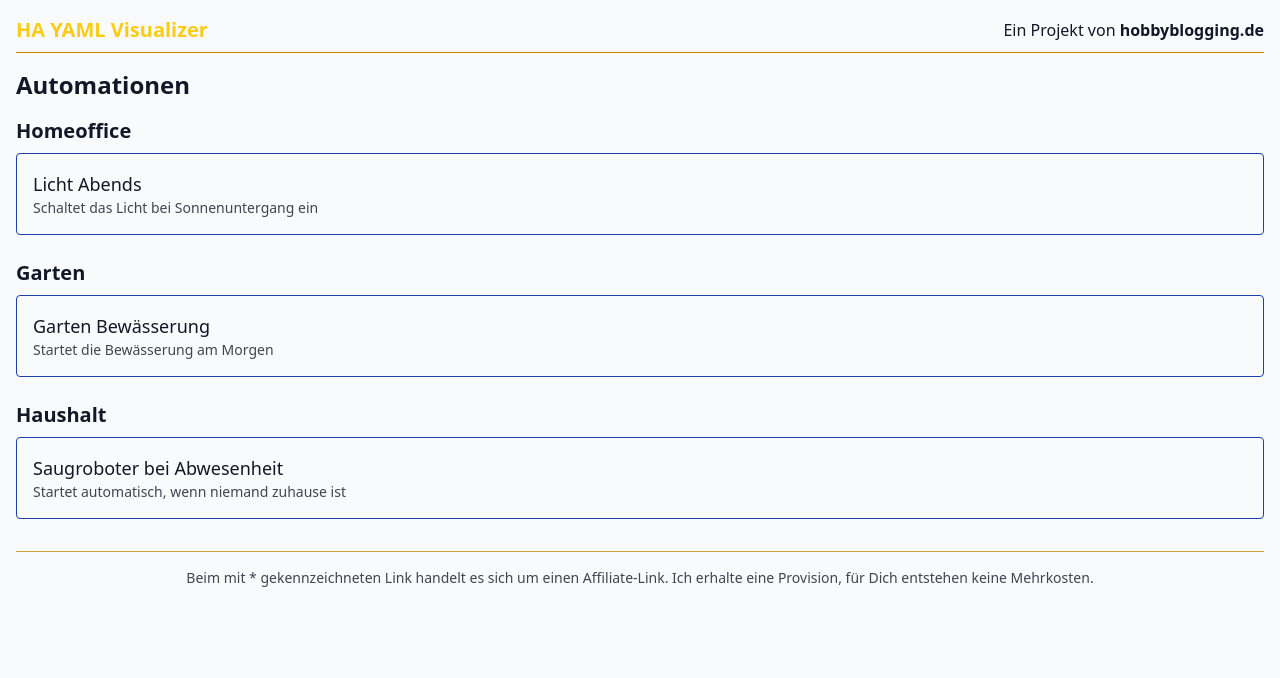
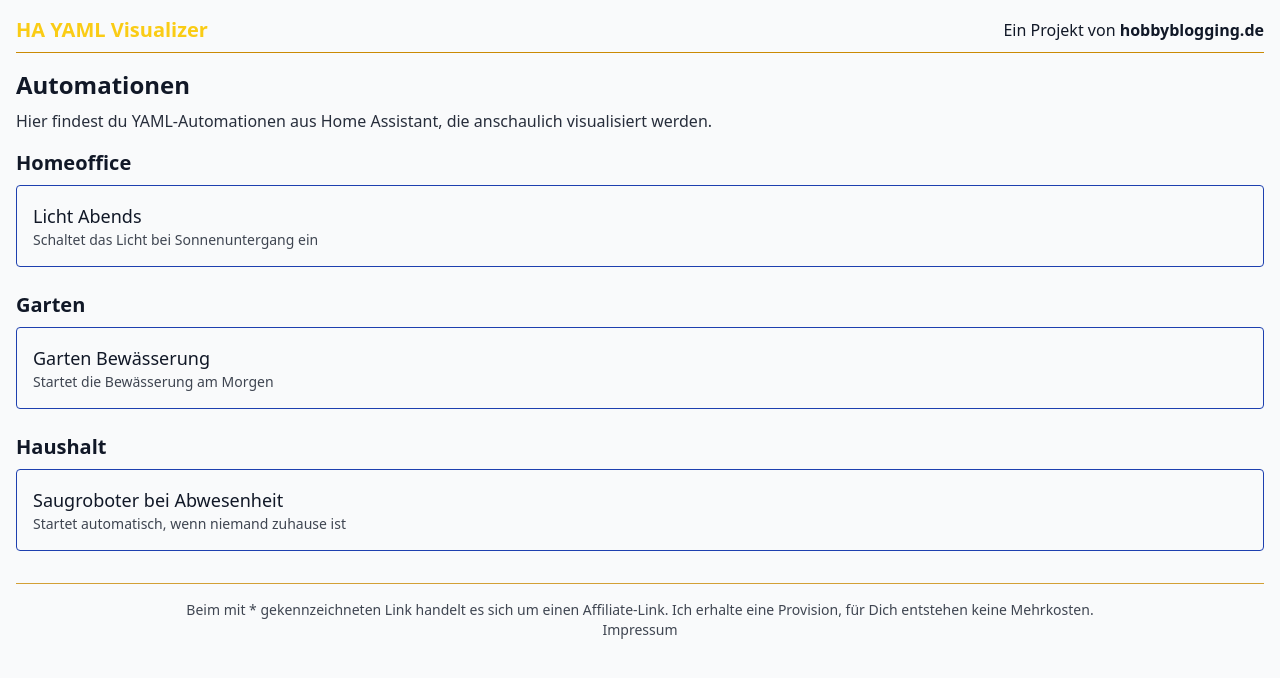
Before and after one commit to lkn94/ha-automation-visualizer, a React (Vite) app: page / in a window 1280 px wide. Shown: the top 678 px of the page. Built offline with nearby package versions, Linux system fonts and the light colour scheme.

Commit message:
Refine intro text without personal pronouns

```diff
--- a/src/App.tsx
+++ b/src/App.tsx
@@ -39,6 +39,14 @@ export default function App() {
       <footer className="text-sm mt-8 border-t border-yellow-600 pt-4 text-center opacity-80">
         Beim mit * gekennzeichneten Link handelt es sich um einen Affiliate-Link.
         Ich erhalte eine Provision, für Dich entstehen keine Mehrkosten.
+        <br />
+        <a
+          href="https://hobbyblogging.de/impressum"
+          target="_blank"
+          rel="noopener noreferrer"
+        >
+          Impressum
+        </a>
       </footer>
     </div>
   );
--- a/src/components/AutomationList.tsx
+++ b/src/components/AutomationList.tsx
@@ -35,7 +35,11 @@ export default function AutomationList({ onSelect }: Props) {
 
   return (
     <div>
-      <h1 className="text-2xl font-bold mb-4">Automationen</h1>
+      <h1 className="text-2xl font-bold mb-2">Automationen</h1>
+      <p className="mb-4 opacity-90">
+        Hier findest du YAML-Automationen aus Home Assistant, die anschaulich
+        visualisiert werden.
+      </p>
       {Object.entries(groups).map(([cat, items]) => (
         <div key={cat} className="mb-6">
           <h2 className="text-xl font-semibold mb-2">{cat}</h2>
--- a/src/components/AutomationViewer.tsx
+++ b/src/components/AutomationViewer.tsx
@@ -43,7 +43,7 @@ export default function AutomationViewer({ info, onBack }: Props) {
                 href={info.affiliate}
                 target="_blank"
                 rel="noopener noreferrer"
-                className="inline-block bg-yellow-500 text-blue-900 px-4 py-2 rounded-md hover:bg-yellow-400"
+                className="inline-block bg-yellow-500 text-white px-4 py-2 rounded-md hover:bg-yellow-400"
               >
                 Jetzt Produkt entdecken
               </a>
```
